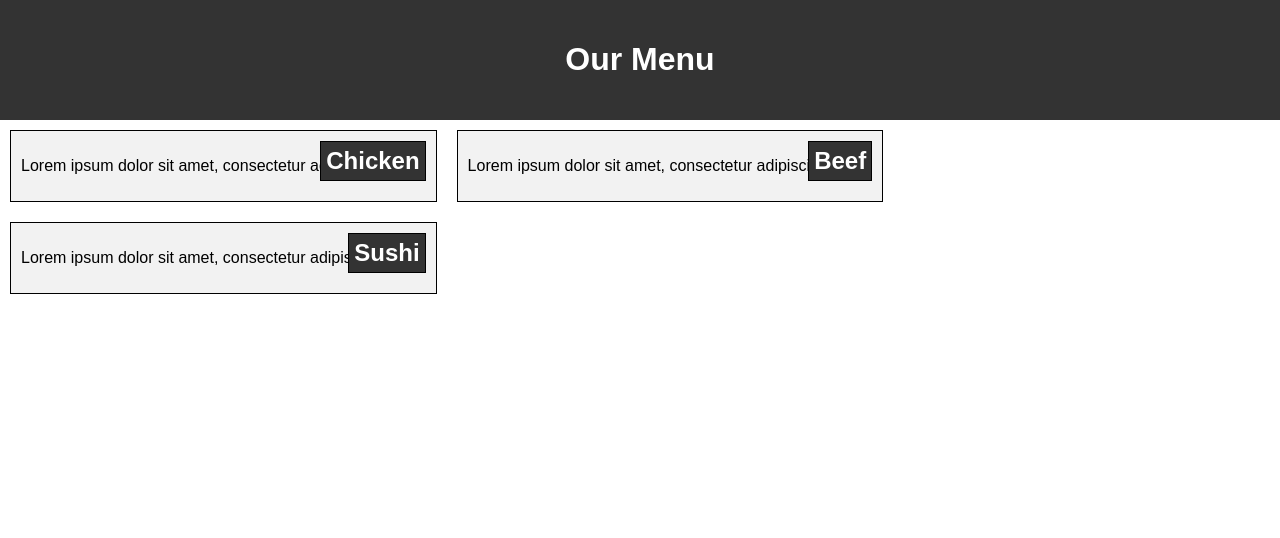
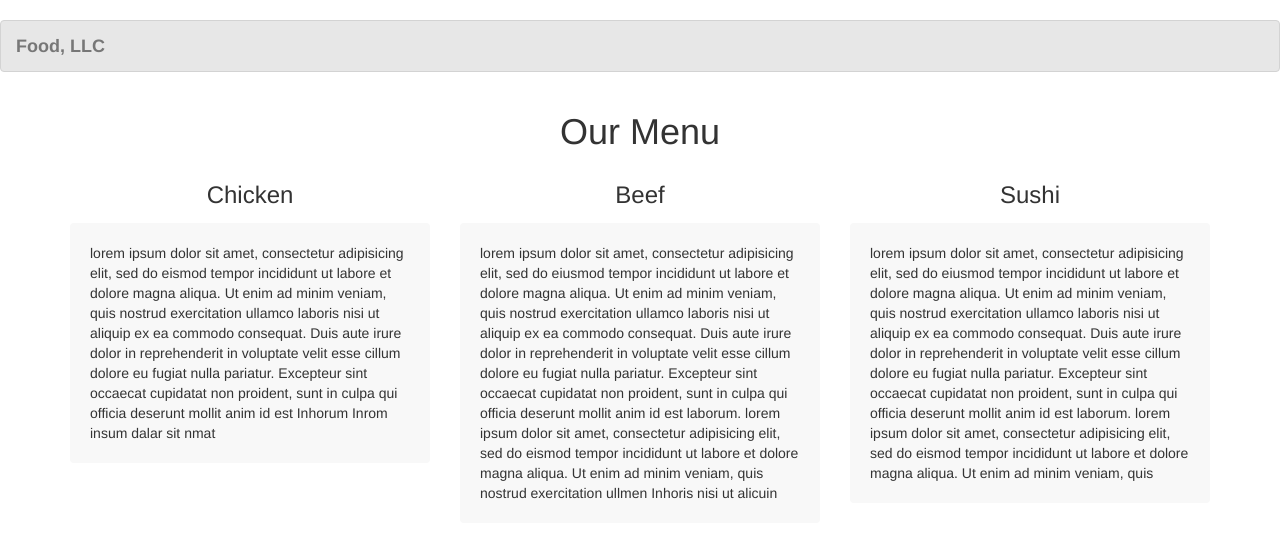
Before and after one commit to codespaceart/codespaceart.github.io, a plain HTML site: page index.html in a window 1280 px wide. Drawn offline with nearby package versions, Linux system fonts and the light colour scheme.

Commit message:
Add files via upload

```diff
--- a/index.html
+++ b/index.html
@@ -3,24 +3,57 @@
 <head>
     <meta charset="UTF-8">
     <meta name="viewport" content="width=device-width, initial-scale=1.0">
-    <title>Module 2 Solution</title>
+    <title>Module 3 Solution</title>
+    <link rel="stylesheet" href="https://maxcdn.bootstrapcdn.com/bootstrap/3.3.7/css/bootstrap.min.css">
     <link rel="stylesheet" href="styles.css">
 </head>
 <body>
-    <header>
-        <h1>Our Menu</h1>
-    </header>
-    <section class="section chicken">
-        <h2>Chicken</h2>
-        <p>Lorem ipsum dolor sit amet, consectetur adipiscing elit.</p>
-    </section>
-    <section class="section beef">
-        <h2>Beef</h2>
-        <p>Lorem ipsum dolor sit amet, consectetur adipiscing elit.</p>
-    </section>
-    <section class="section sushi">
-        <h2>Sushi</h2>
-        <p>Lorem ipsum dolor sit amet, consectetur adipiscing elit.</p>
-    </section>
+    <nav class="navbar navbar-default">
+        <div class="container-fluid">
+            <div class="navbar-header">
+                <button type="button" class="navbar-toggle collapsed" data-toggle="collapse" data-target="#navbar-collapse-1">
+                    <span class="sr-only">Toggle navigation</span>
+                    <span class="icon-bar"></span>
+                    <span class="icon-bar"></span>
+                    <span class="icon-bar"></span>
+                </button>
+                <a class="navbar-brand" href="#">Food, LLC</a>
+            </div>
+            <div class="collapse navbar-collapse" id="navbar-collapse-1">
+                <ul class="nav navbar-nav">
+                    <li class="visible-xs"><a href="#">Chicken</a></li>
+                    <li class="visible-xs"><a href="#">Beef</a></li>
+                    <li class="visible-xs"><a href="#">Sushi</a></li>
+                </ul>
+            </div>
+        </div>
+    </nav>
+
+    <div class="container">
+        <div class="row text-center">
+            <h1>Our Menu</h1>
+        </div>
+        <div class="row">
+            <div class="col-xs-12 col-sm-6 col-md-4">
+                <h3 class="text-center">Chicken</h3>
+                <p>lorem ipsum dolor sit amet, consectetur adipisicing elit, sed do eismod tempor incididunt ut labore et dolore magna aliqua. Ut enim ad minim veniam, quis nostrud exercitation ullamco
+                  laboris nisi ut aliquip ex ea commodo consequat. Duis aute irure dolor in reprehenderit in voluptate
+                  velit esse cillum dolore eu fugiat nulla pariatur. Excepteur sint occaecat cupidatat non proident, sunt in culpa qui officia deserunt mollit anim id
+                  est Inhorum Inrom insum dalar sit nmat</p>
+            </div>
+            <div class="col-xs-12 col-sm-6 col-md-4">
+                <h3 class="text-center">Beef</h3>
+                <p>lorem ipsum dolor sit amet, consectetur adipisicing elit, sed do eiusmod tempor incididunt ut labore et dolore magna aliqua. Ut enim ad minim veniam, quis nostrud exercitation ullamco laboris nisi ut aliquip ex ea commodo consequat. Duis aute irure dolor in reprehenderit in voluptate velit esse cillum dolore eu fugiat nulla pariatur. Excepteur sint occaecat cupidatat non proident, sunt in culpa qui officia deserunt mollit anim id est laborum. lorem ipsum dolor sit amet, consectetur adipisicing elit, sed do eismod tempor incididunt ut labore et dolore magna aliqua. Ut enim ad minim veniam, quis
+                  nostrud exercitation ullmen Inhoris nisi ut alicuin</p>
+            </div>
+            <div class="col-xs-12 col-sm-6 col-md-4 col-xs-offset-0 col-sm-offset-3 col-md-offset-0">
+                <h3 class="text-center">Sushi</h3>
+                <p>lorem ipsum dolor sit amet, consectetur adipisicing elit, sed do eiusmod tempor incididunt ut labore et dolore magna aliqua. Ut enim ad minim veniam, quis nostrud exercitation ullamco laboris nisi ut aliquip ex ea commodo consequat. Duis aute irure dolor in reprehenderit in voluptate velit esse cillum dolore eu fugiat nulla pariatur. Excepteur sint occaecat cupidatat non proident, sunt in culpa qui officia deserunt mollit anim id est laborum. lorem ipsum dolor sit amet, consectetur adipisicing elit, sed do eismod tempor incididunt ut labore et dolore magna aliqua. Ut enim ad minim veniam, quis</p>
+            </div>
+        </div>
+    </div>
+
+    <script src="https://ajax.googleapis.com/ajax/libs/jquery/3.3.1/jquery.min.js"></script>
+    <script src="https://maxcdn.bootstrapcdn.com/bootstrap/3.3.7/js/bootstrap.min.js"></script>
 </body>
 </html>
--- a/styles.css
+++ b/styles.css
@@ -1,63 +1,45 @@
-/* General styles */
-* {
-    box-sizing: border-box;
+/* Custom Styles */
+body {
+    padding-top: 20px;
 }
 
-body {
-    font-family: Arial, sans-serif;
-    margin: 0;
-    padding: 0;
+.navbar-default {
+    background-color: #e7e7e7;
+    border-color: #d3d3d3;
 }
 
-header {
-    text-align: center;
-    padding: 20px;
-    background-color: #333;
-    color: white;
+.navbar-brand {
+    font-weight: bold;
 }
 
-.section {
-    border: 1px solid black;
-    padding: 10px;
-    margin: 10px;
-    background-color: #f2f2f2;
-    position: relative;
+h1 {
+    margin-bottom: 30px;
 }
 
-.section h2 {
-    position: absolute;
-    top: 10px;
-    right: 10px;
-    background-color: #333;
-    color: white;
-    padding: 5px;
-    margin: 0;
-    border: 1px solid black;
+h3 {
+    margin-top: 0;
+    margin-bottom: 15px;
 }
 
-/* Desktop styles */
-@media (min-width: 992px) {
-    .section {
-        float: left;
-        width: 33.33%;
+p {
+    background-color: #f8f8f8;
+    padding: 20px;
+    border-radius: 4px;
+}
+
+@media (min-width: 768px) {
+    .navbar-nav {
+        display: none;
     }
 }
+@media (max-width: 767px) {
+    .menu-item p {
+        text-align: center;
+    }
 
-/* Tablet styles */
-@media (min-width: 768px) and (max-width: 991px) {
-    .section {
-        float: left;
-        width: 50%;
-    }
-    .section:nth-child(3) {
-        clear: both;
+    .col-xs-12.col-sm-6.col-md-4 {
         width: 100%;
+        padding-left: 0;
+        padding-right: 0;
     }
 }
-
-/* Mobile styles */
-@media (max-width: 767px) {
-    .section {
-        width: 100%;
-    }
-}
```
